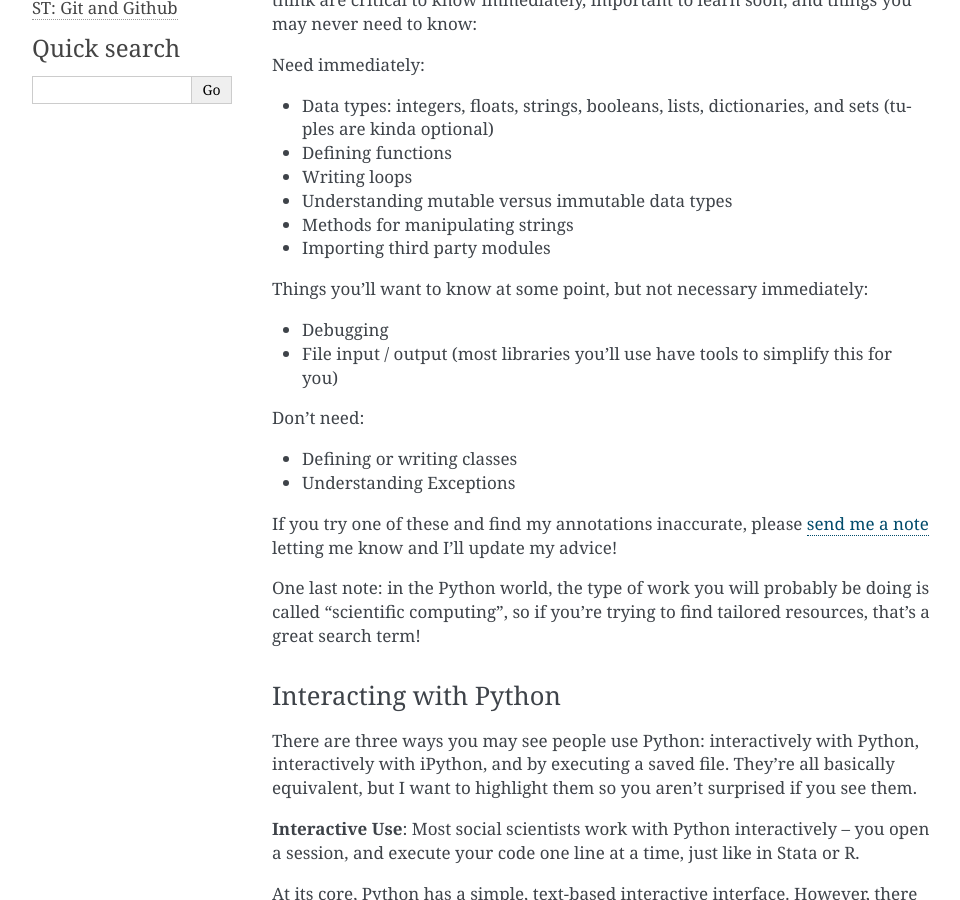
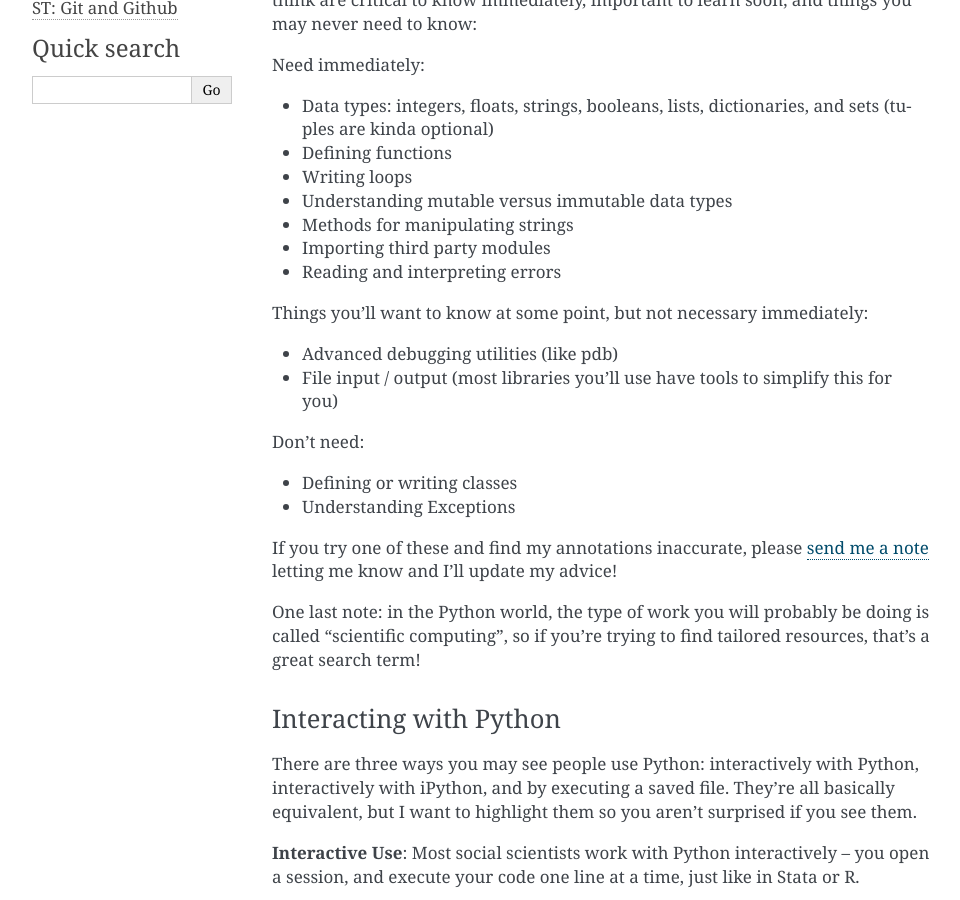
Before and after one commit to nickeubank/python-for-social-scientists, a Sphinx documentation site: the page built from source/2_basic_python.rst, in a window 1280 px wide and 900 px high, scrolled down 699 px. Shown: the whole window, without its empty margins (148-1108 px from the left). Built offline with Sphinx 7.4.7, drawn with Linux system fonts in a browser that asks for light colours.

Commit message:
Tweak basic python

```diff
--- a/source/2_basic_python.rst
+++ b/source/2_basic_python.rst
@@ -26,10 +26,11 @@ Need immediately:
 * Understanding mutable versus immutable data types
 * Methods for manipulating strings
 * Importing third party modules
+* Reading and interpreting errors
 
 Things you'll want to know at some point, but not necessary immediately:
 
-* Debugging
+* Advanced debugging utilities (like pdb)
 * File input / output (most libraries you'll use have tools to simplify this for you)
 
 Don't need:
```
